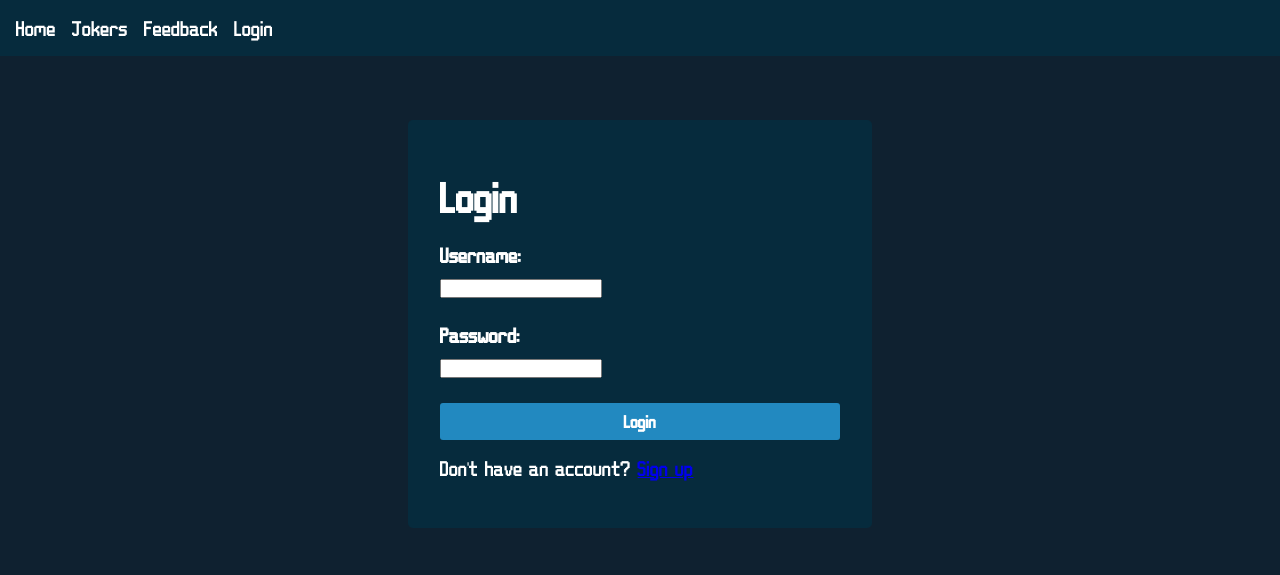
After one commit to thesoakedfox/12DTP-Balatro, a Flask app: page /login in a window 1280 px wide. The commit adds this page. Shown: the top 575 px of the page. Run offline with Flask 3, Linux system fonts and the light colour scheme.

Commit message:
final login forms without using import os

```diff
--- a/app/app.py
+++ b/app/app.py
@@ -1,9 +1,10 @@
-from flask import Flask, render_template, request, redirect, url_for
+from flask import Flask, render_template, request, redirect, url_for, session
 import sqlite3
 import hashlib
 import os
 
 app = Flask(__name__)
+app.secret_key = 'balatro_joker_viewer_secret_key'  # Required for session management
 
 def get_db_connection():
     conn = sqlite3.connect('D:/12DTP-Balatro/app/balatro.db')
@@ -12,10 +13,99 @@ def get_db_connection():
 
 @app.route('/')
 def home():
+    if 'username' in session:
+        return redirect(url_for('jokers'))
     return render_template('home.html')
 
+@app.route('/login', methods=['GET', 'POST'])
+def login():
+    if request.method == 'POST':
+        username = request.form['username'].strip()
+        password = request.form['password'].strip()
+
+        # Validate form data
+        if not username or not password:
+            return render_template('login.html', error='Please fill in all required fields')
+
+        # Hash the password
+        hashed_password = hashlib.sha256(password.encode()).hexdigest()
+
+        conn = get_db_connection()
+        try:
+            # Check credentials against database
+            user = conn.execute('SELECT * FROM User WHERE username = ? AND password_hash = ?',
+                               (username, hashed_password)).fetchone()
+
+            if user:
+                # Login successful
+                session['username'] = username
+                session['user_id'] = user['id']
+                return redirect(url_for('jokers'))
+            else:
+                # Login failed
+                return render_template('login.html', error='Invalid username or password')
+        except Exception as e:
+            return render_template('login.html', error='An error occurred during login')
+        finally:
+            conn.close()
+
+    return render_template('login.html')
+
+@app.route('/logout')
+def logout():
+    session.pop('username', None)
+    session.pop('user_id', None)
+    return redirect(url_for('home'))
+
+@app.route('/signup', methods=['GET', 'POST'])
+def signup():
+    if request.method == 'POST':
+        username = request.form['username'].strip()
+        password = request.form['password'].strip()
+        confirm_password = request.form['confirm_password'].strip()
+
+        # Validate form data
+        if not username or not password:
+            return render_template('signup.html', error='Please fill in all required fields')
+
+        if password != confirm_password:
+            return render_template('signup.html', error='Passwords do not match')
+
+        if len(password) < 6:
+            return render_template('signup.html', error='Password must be at least 6 characters long')
+
+        # Hash the password
+        hashed_password = hashlib.sha256(password.encode()).hexdigest()
+
+        conn = get_db_connection()
+        try:
+            # Check if username already exists
+            existing_user = conn.execute('SELECT * FROM User WHERE username = ?', (username,)).fetchone()
+            if existing_user:
+                return render_template('signup.html', error='Username already exists')
+
+            # Create new user
+            conn.execute('INSERT INTO User (username, password_hash) VALUES (?, ?)',
+                        (username, hashed_password))
+            conn.commit()
+
+            # Log the user in automatically after signup
+            session['username'] = username
+            session['user_id'] = conn.execute('SELECT id FROM User WHERE username = ?', (username,)).fetchone()['id']
+
+            return redirect(url_for('jokers'))
+        except Exception as e:
+            return render_template('signup.html', error='An error occurred during registration')
+        finally:
+            conn.close()
+
+    return render_template('signup.html')
 @app.route('/jokers')
 def jokers():
+    # Redirect to login if user is not logged in
+    if 'username' not in session:
+        return redirect(url_for('login'))
+
     # Get sorting parameters from request
     sort_by = request.args.get('sort_by', 'id')
     order = request.args.get('order', 'asc')
@@ -25,6 +115,7 @@ def jokers():
     type_filter = request.args.get('type', 'all')
     activation_filter = request.args.get('activation', 'all')
     search_query = request.args.get('search', '').strip()
+    unlocked_filter = request.args.get('unlocked', 'all')  # New filter for unlocked status
 
     # Limit search query length to prevent abuse
     if len(search_query) > 100:
@@ -51,6 +142,13 @@ def jokers():
     order_sql = 'ASC' if order == 'asc' else 'DESC'
     sort_column_sql = sort_columns_map.get(sort_by, 'j.id')
 
+    # Get session ID for user tracking
+    session_id = session.get('user_id')
+    if not session_id:
+        # Generate a session ID if one doesn't exist
+        session_id = os.urandom(16).hex()
+        session['user_id'] = session_id
+
     conn = get_db_connection()
     try:
         # Get filter options for the dropdowns
@@ -68,16 +166,18 @@ def jokers():
                 j.unlock_req,
                 t.type_name as type,
                 a.activation_name as activation,
-                j.sprite
+                j.sprite,
+                u.unlocked as unlocked
             FROM Joker j
             JOIN Rarity r ON j.rarity_id = r.id
             JOIN Type t ON j.type_id = t.id
             JOIN Activation a ON j.activation_id = a.id
+            LEFT JOIN UserJoker u ON j.id = u.joker_id AND u.session_id = ?
         '''
 
         # Add WHERE conditions based on filters
         where_conditions = []
-        params = []
+        params = [session_id]  # Add session ID for user tracking
 
         if rarity_filter != 'all':
             where_conditions.append('r.id = ?')
@@ -94,6 +194,13 @@ def jokers():
         if search_query:
             where_conditions.append('j.name LIKE ?')
             params.append(f'%{search_query}%')
+
+        # Filter by unlocked status
+        if unlocked_filter == 'unlocked':
+            where_conditions.append('u.unlocked = 1')
+        elif unlocked_filter == 'locked':
+            # Either no entry in UserJoker table or unlocked = 0
+            where_conditions.append('(u.unlocked IS NULL OR u.unlocked = 0)')
 
         query = base_query
         if where_conditions:
@@ -121,11 +228,24 @@ def jokers():
                           rarity_filter=rarity_filter,
                           type_filter=type_filter,
                           activation_filter=activation_filter,
-                          search_query=search_query)
+                          search_query=search_query,
+                          unlocked_filter=unlocked_filter)
 
 @app.route('/joker/<int:joker_id>')
 def joker_detail(joker_id):
     """Display details for a specific joker"""
+    # Redirect to login if user is not logged in
+    if 'username' not in session:
+        return redirect(url_for('login'))
+
+    # Use user ID from session if available, otherwise generate session ID
+    user_id = session.get('user_id')
+    if not user_id:
+        # Generate a session ID if one doesn't exist
+        session_id = os.urandom(16).hex()
+    else:
+        session_id = f"user_{user_id}"
+
     conn = get_db_connection()
     try:
         # Get the specific joker
@@ -141,13 +261,15 @@ def joker_detail(joker_id):
                 t.id as type_id,
                 a.activation_name,
                 a.id as activation_id,
-                j.sprite
+                j.sprite,
+                u.unlocked as unlocked
             FROM Joker j
             JOIN Rarity r ON j.rarity_id = r.id
             JOIN Type t ON j.type_id = t.id
             JOIN Activation a ON j.activation_id = a.id
+            LEFT JOIN UserJoker u ON j.id = u.joker_id AND u.session_id = ?
             WHERE j.id = ?
-        ''', (joker_id,)).fetchone()
+        ''', (session_id, joker_id)).fetchone()
 
         if joker is None:
             # Return 404 if joker not found
@@ -162,6 +284,56 @@ def joker_detail(joker_id):
         conn.close()
 
     return render_template('joker_detail.html', joker=joker)
+
+@app.route('/toggle_unlock/<int:joker_id>')
+def toggle_unlock(joker_id):
+    """Toggle the unlock status of a joker for the current user"""
+    # Redirect to login if user is not logged in
+    if 'username' not in session:
+        return redirect(url_for('login'))
+
+    # Use user ID from session if available, otherwise generate session ID
+    user_id = session.get('user_id')
+    if not user_id:
+        # Generate a session ID if one doesn't exist
+        session_id = os.urandom(16).hex()
+    else:
+        session_id = f"user_{user_id}"
+
+    conn = get_db_connection()
+    try:
+        # Check if there's already an entry for this joker and session
+        existing = conn.execute('''
+            SELECT unlocked FROM UserJoker
+            WHERE joker_id = ? AND session_id = ?
+        ''', (joker_id, session_id)).fetchone()
+
+        if existing:
+            # Toggle the unlocked status
+            new_status = 0 if existing['unlocked'] == 1 else 1
+            conn.execute('''
+                UPDATE UserJoker
+                SET unlocked = ?, updated_at = CURRENT_TIMESTAMP
+                WHERE joker_id = ? AND session_id = ?
+            ''', (new_status, joker_id, session_id))
+        else:
+            # Create a new entry with unlocked = 1
+            conn.execute('''
+                INSERT INTO UserJoker (joker_id, session_id, unlocked)
+                VALUES (?, ?, 1)
+            ''', (joker_id, session_id))
+
+        conn.commit()
+    except Exception as e:
+        print(f"Error toggling unlock status: {e}")
+    finally:
+        conn.close()
+
+    # Redirect back to the referring page, or to jokers page if not available
+    referrer = request.headers.get('Referer')
+    if referrer:
+        return redirect(referrer)
+    return redirect(url_for('jokers'))
 
 @app.route('/feedback', methods=['GET', 'POST'])
 def feedback():
@@ -186,17 +358,6 @@ def feedback():
         # Store feedback in database
         try:
             conn = get_db_connection()
-            conn.execute('''
-                CREATE TABLE IF NOT EXISTS Feedback (
-                    id INTEGER PRIMARY KEY AUTOINCREMENT,
-                    name_hash TEXT,
-                    email_hash TEXT,
-                    feedback TEXT NOT NULL,
-                    rating INTEGER NOT NULL,
-                    submitted_at DATETIME DEFAULT CURRENT_TIMESTAMP
-                )
-            ''')
-
             conn.execute('''
                 INSERT INTO Feedback (name_hash, email_hash, feedback, rating)
                 VALUES (?, ?, ?, ?)
@@ -223,4 +384,49 @@ def page_not_found(e):
     return render_template('404.html'), 404
 
 if __name__ == '__main__':
+    # Initialize database tables if they don't exist
+    conn = get_db_connection()
+    try:
+        # Create User table for authentication
+        conn.execute('''
+            CREATE TABLE IF NOT EXISTS User (
+                id INTEGER PRIMARY KEY AUTOINCREMENT,
+                username TEXT UNIQUE NOT NULL,
+                password_hash TEXT NOT NULL,
+                created_at DATETIME DEFAULT CURRENT_TIMESTAMP
+            )
+        ''')
+
+        # Create Feedback table
+        conn.execute('''
+            CREATE TABLE IF NOT EXISTS Feedback (
+                id INTEGER PRIMARY KEY AUTOINCREMENT,
+                name_hash TEXT,
+                email_hash TEXT,
+                feedback TEXT NOT NULL,
+                rating INTEGER NOT NULL,
+                submitted_at DATETIME DEFAULT CURRENT_TIMESTAMP
+            )
+        ''')
+
+        # Create UserJoker table
+        conn.execute('''
+            CREATE TABLE IF NOT EXISTS UserJoker (
+                id INTEGER PRIMARY KEY AUTOINCREMENT,
+                joker_id INTEGER NOT NULL,
+                session_id TEXT NOT NULL,
+                unlocked INTEGER DEFAULT 0,
+                created_at DATETIME DEFAULT CURRENT_TIMESTAMP,
+                updated_at DATETIME DEFAULT CURRENT_TIMESTAMP,
+                FOREIGN KEY (joker_id) REFERENCES Joker (id),
+                UNIQUE(joker_id, session_id)
+            )
+        ''')
+
+        conn.commit()
+    except Exception as e:
+        print(f"Error creating tables: {e}")
+    finally:
+        conn.close()
+
     app.run(debug=True)
--- a/app/static/style.css
+++ b/app/static/style.css
@@ -10,6 +10,8 @@
     --rare-blue: #4080ff;
     --epic-purple: #c040ff;
     --legendary-orange: #ff8000;
+    --locked-gray: #888888;
+    --unlocked-green: #4CAF50;
 }
 
 /* Custom Font */
@@ -51,6 +53,9 @@ nav {
     background-color: var(--prussian-blue);
     padding: 1rem;
     margin-bottom: 1rem;
+    display: flex;
+    flex-wrap: wrap;
+    align-items: center;
 }
 
 nav a {
@@ -503,6 +538,35 @@ nav a:hover {
     background-color: var(--fire-engine-red);
 }
 
+/* Login Form */
+.login-container {
+    max-width: 400px;
+    margin: 2rem auto;
+    padding: 2rem;
+    background-color: var(--prussian-blue);
+    border-radius: 5px;
+}
+
+.login-form {
+    margin-top: 1rem;
+}
+
+.login-button {
+    background-color: var(--blue-ncs);
+    color: white;
+    border: none;
+    padding: 0.75rem 1.5rem;
+    border-radius: 3px;
+    font-family: 'Balatro', sans-serif;
+    font-weight: bold;
+    cursor: pointer;
+    width: 100%;
+}
+
+.login-button:hover {
+    background-color: #1a6a94;
+}
+
 /* Responsive design for smaller screens */
 @media (max-width: 768px) {
     .controls-container {
--- a/app/templates/layouts.html
+++ b/app/templates/layouts.html
@@ -11,6 +11,12 @@
         <a href="{{ url_for('home') }}">Home</a>
         <a href="{{ url_for('jokers') }}">Jokers</a>
         <a href="{{ url_for('feedback') }}">Feedback</a>
+        {% if session.username %}
+            <span class="user-info">Welcome, {{ session.username }}!</span>
+            <a href="{{ url_for('logout') }}">Logout</a>
+        {% else %}
+            <a href="{{ url_for('login') }}">Login</a>
+        {% endif %}
     </nav>
     <div class="container">
         {% block content %}{% endblock %}
--- /dev/null
+++ b/app/templates/login.html
@@ -0,0 +1,21 @@
+{% extends "layouts.html" %}
+{% block content %}
+<div class="login-container">
+    <h1>Login</h1>
+    {% if error %}
+        <div class="error-message">{{ error }}</div>
+    {% endif %}
+    <form method="POST" class="login-form">
+        <div class="form-group">
+            <label for="username">Username:</label>
+            <input type="text" id="username" name="username" required>
+        </div>
+        <div class="form-group">
+            <label for="password">Password:</label>
+            <input type="password" id="password" name="password" required>
+        </div>
+        <button type="submit" class="login-button">Login</button>
+    </form>
+    <p>Don't have an account? <a href="{{ url_for('signup') }}">Sign up</a></p>
+</div>
+{% endblock %}
```
Also changed, not shown: other parts of app/static/style.css (+41 -1 lines), app/init_db.py (added, +66 -0 lines), app/init_user_joker.py (added, +44 -0 lines), app/templates/joker_detail.html (+7 -0 lines), app/templates/jokers.html (+20 -1 lines), app/templates/signup.html (added, +25 -0 lines), app/balatro.db.
